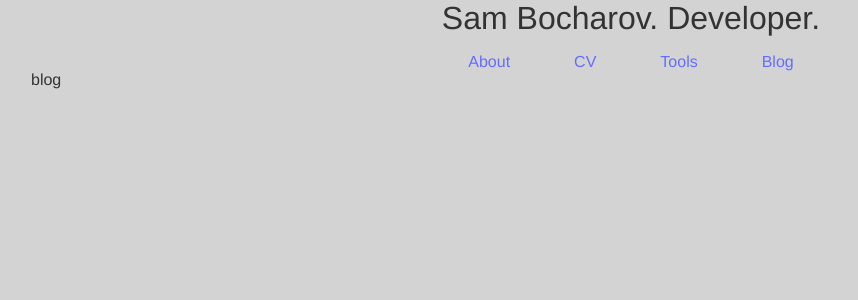
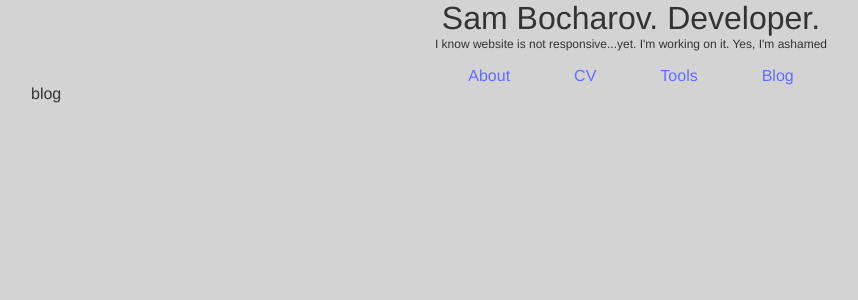
Before and after one commit to sambocharov/personal-website, a React (Vite) app: page /blog in a window 1280 px wide. Shown: the top 300 px of the page, without its empty margins (9-867 px from the left). Built offline with nearby package versions, Linux system fonts and the light colour scheme.

Commit message:
shame message

```diff
--- a/src/components/GlobalHeading.scss
+++ b/src/components/GlobalHeading.scss
@@ -1,5 +1,10 @@
 header {
     display: flex;
-    justify-content: center;
+    flex-direction:column;
+    align-items: center;
     font-size: 32px;
 }
+
+.shame-message {
+    font-size: 12px;
+}
--- a/src/components/GlobalHeading.tsx
+++ b/src/components/GlobalHeading.tsx
@@ -4,7 +4,8 @@ import './GlobalHeading.scss';
 const GlobalHeading = () => {
   return (
     <header>
-      Sam Bocharov. Developer.
+      <div>Sam Bocharov. Developer. </div>
+      <div className="shame-message">I know website is not responsive...yet. I'm working on it. Yes, I'm ashamed</div>
     </header>
   )
 }
```
